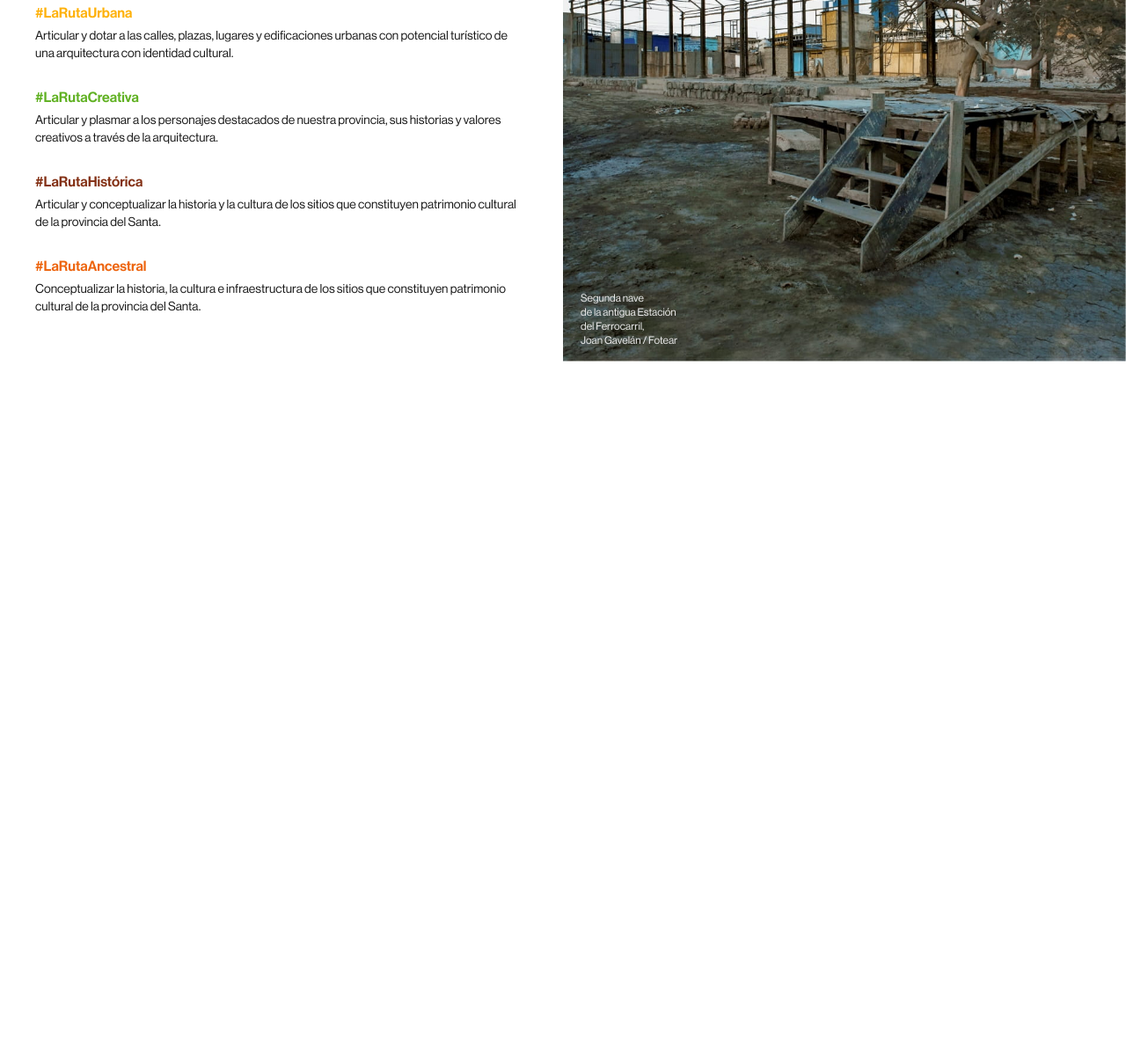
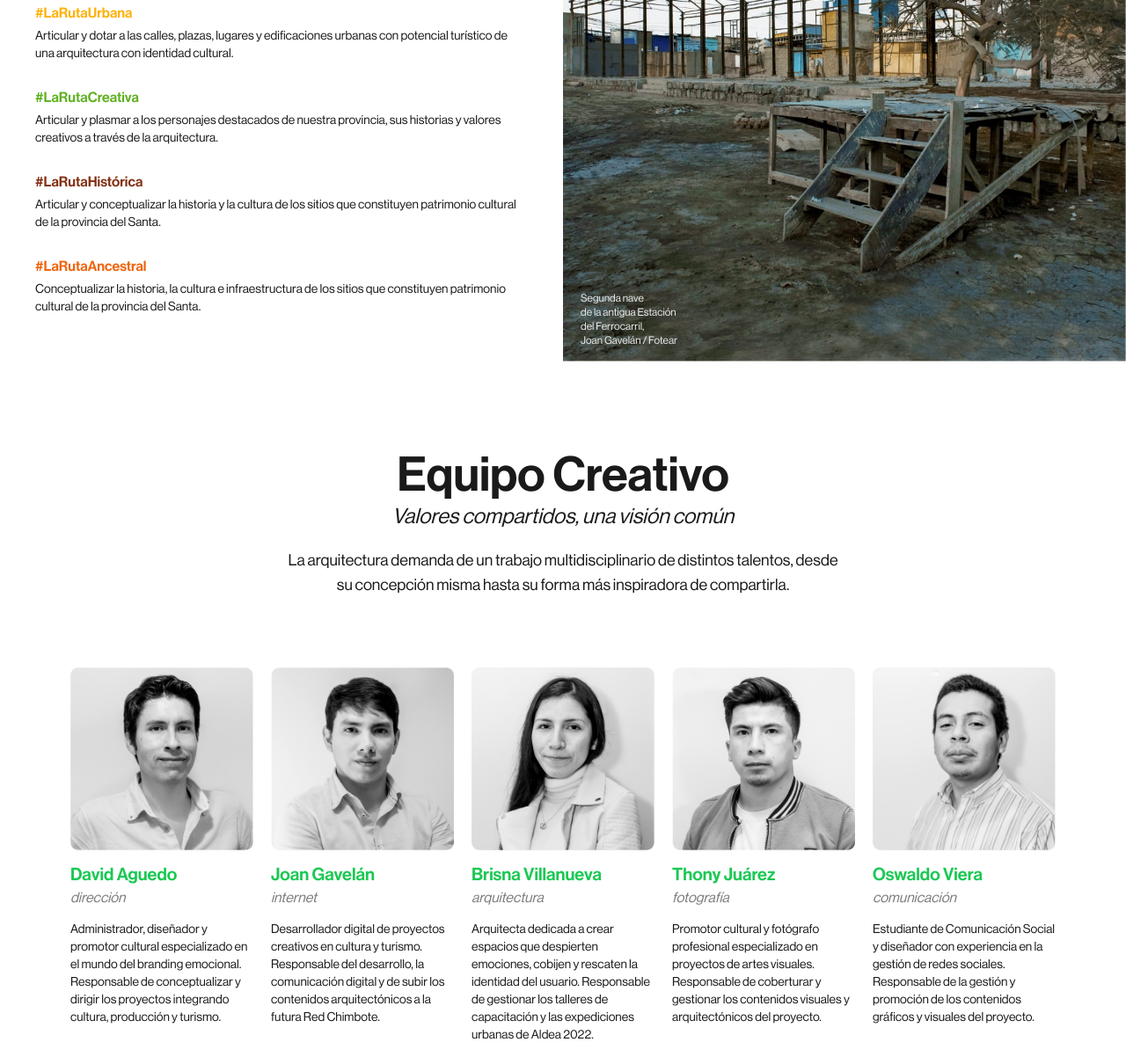
Before and after one commit to chimboteros/chimboteros, an Astro site: page /aldea in a window 1280 px wide. Shown: the part 5558-6760 px from the top of the page at 88% size. Before the commit the page ends 5969 px from the top, so only its background shows below. Built offline with nearby package versions, Linux system fonts and the light colour scheme; Astro itself is replaced by a stand-in of ours.

Commit message:
add equipo section

```diff
--- a/src/pages/aldea.astro
+++ b/src/pages/aldea.astro
@@ -8,6 +8,7 @@ import Introduction from '@/sections/aldea/Introduction.astro'
 import Propósito from '@/sections/aldea/Propósito.astro'
 import Rutas from '@/sections/aldea/Rutas.astro'
 import Talleres from '@/sections/aldea/Talleres.astro'
+import Equipo from '@/sections/aldea/Equipo.astro'
 ---
 
 <Layout title='Aldea | Arquitectura Cultural'>
@@ -19,4 +20,5 @@ import Talleres from '@/sections/aldea/Talleres.astro'
   <Convocatoria />
   <Beneficios />
   <Rutas />
+  <Equipo />
 </Layout>
--- /dev/null
+++ b/src/sections/aldea/Equipo.astro
@@ -0,0 +1,78 @@
+---
+import Heading from '@/components/aldea/Heading.astro'
+
+const teamMembers = [
+  {
+    name: 'David Aguedo',
+    field: 'dirección',
+    summary:
+      'Administrador, diseñador y promotor cultural especializado en el mundo del branding emocional. Responsable de conceptualizar y dirigir los proyectos integrando cultura, producción y turismo.'
+  },
+  {
+    name: 'Joan Gavelán',
+    field: 'internet',
+    summary:
+      'Desarrollador digital de proyectos creativos en cultura y turismo. Responsable del desarrollo, la comunicación digital y de subir los contenidos arquitectónicos a la futura Red Chimbote.'
+  },
+  {
+    name: 'Brisna Villanueva',
+    field: 'arquitectura',
+    summary:
+      'Arquitecta dedicada a crear espacios que despierten emociones, cobijen y rescaten la identidad del usuario. Responsable de gestionar los talleres de  capacitación y las expediciones urbanas de Aldea 2022.'
+  },
+  {
+    name: 'Thony Juárez',
+    field: 'fotografía',
+    summary:
+      'Promotor cultural y fotógrafo profesional especializado en proyectos de artes visuales. Responsable de coberturar y gestionar los contenidos visuales y arquitectónicos del proyecto.'
+  },
+  {
+    name: 'Oswaldo Viera',
+    field: 'comunicación',
+    summary:
+      'Estudiante de Comunicación Social y diseñador con experiencia en la gestión de redes sociales. Responsable de la gestión y promoción de los contenidos gráficos y visuales del proyecto.'
+  }
+]
+---
+
+<section id='equipo'>
+  <div class='py-14 lg:py-28 px-10'>
+    <div class='max-w-[40rem] mx-auto text-center mb-12 lg:mb-20'>
+      <Heading
+        title='Equipo Creativo'
+        subtitle='Valores compartidos, una visión común'
+        description='La arquitectura demanda de un trabajo multidisciplinario de distintos talentos, desde su concepción misma hasta su forma más inspiradora de compartirla.'
+      />
+    </div>
+
+    <ul
+      class='max-w-[70rem] mx-auto grid md:grid-cols-2 lg:grid-cols-5 gap-5 md:gap-7 lg:gap-5'
+    >
+      {
+        teamMembers.map(({ name, field, summary }) => (
+          <li class='flex flex-col gap-2.5 lg:gap-3.5'>
+            <img src={`/images/aldea/team/${name}.png`} alt={name} />
+
+            <div>
+              <h3 class='text-[#1CC854] text-xl font-medium'>{name}</h3>
+              <em class='text-[#7B7B7B]'>{field}</em>
+            </div>
+
+            <p class='lg:text-sm'>{summary}</p>
+          </li>
+        ))
+      }
+    </ul>
+  </div>
+
+  <img
+    src='/images/aldea/equipo-aldea.jpg'
+    alt='miembros del equipo aldea charlando'
+    class='hidden md:block'
+  />
+  <img
+    src='/images/aldea/mobile/equipo-aldea.jpg'
+    alt='miembros del equipo aldea charlando'
+    class='block md:hidden w-full'
+  />
+</section>
```
Also changed, not shown: public/images/aldea/team/Brisna Villanueva.png (renamed from public/images/aldea/team/brisna-villanueva.png), public/images/aldea/team/David Aguedo.png (renamed from public/images/aldea/team/david-aguedo.png), public/images/aldea/team/Joan Gavelán.png (renamed from public/images/aldea/team/joan-gavelán.png), public/images/aldea/team/Oswaldo Viera.png (renamed from public/images/aldea/team/oswaldo-viera.png), public/images/aldea/team/Thony Juárez.png (renamed from public/images/aldea/team/thony-juárez.png).
